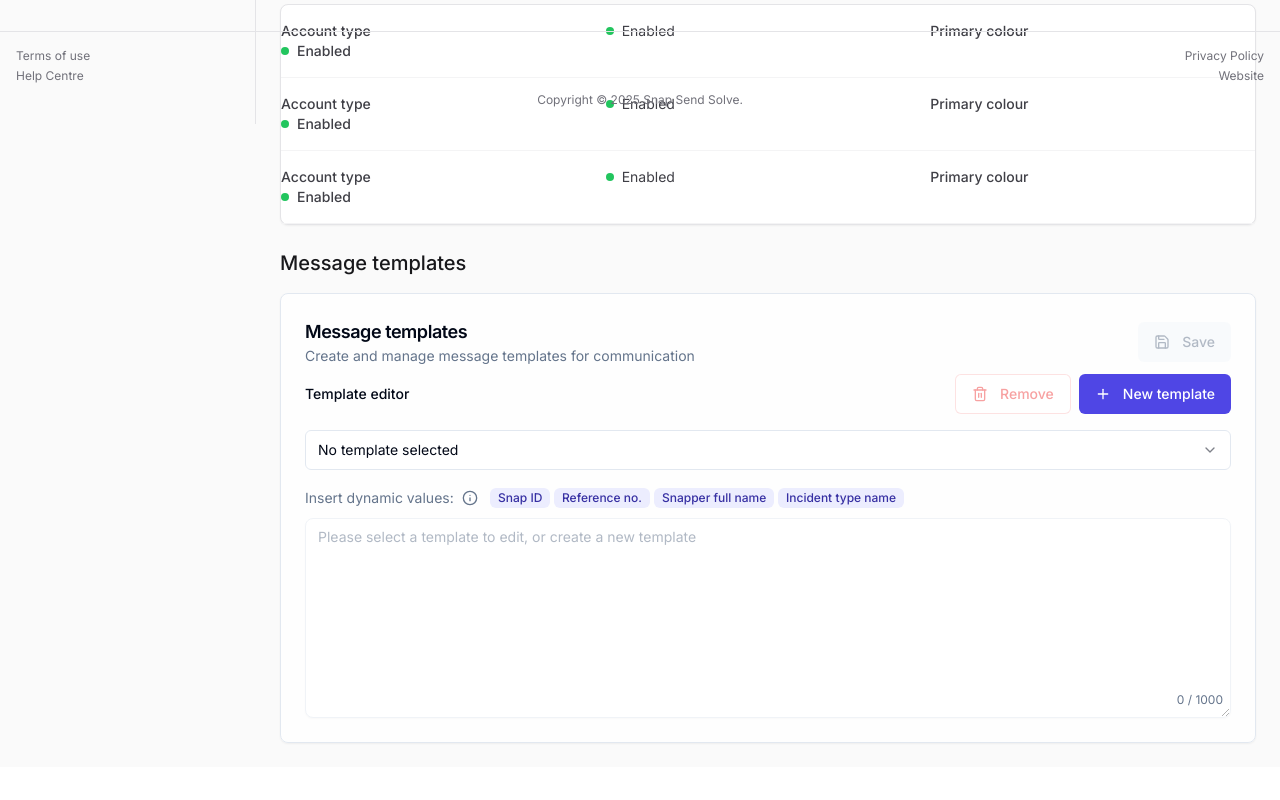
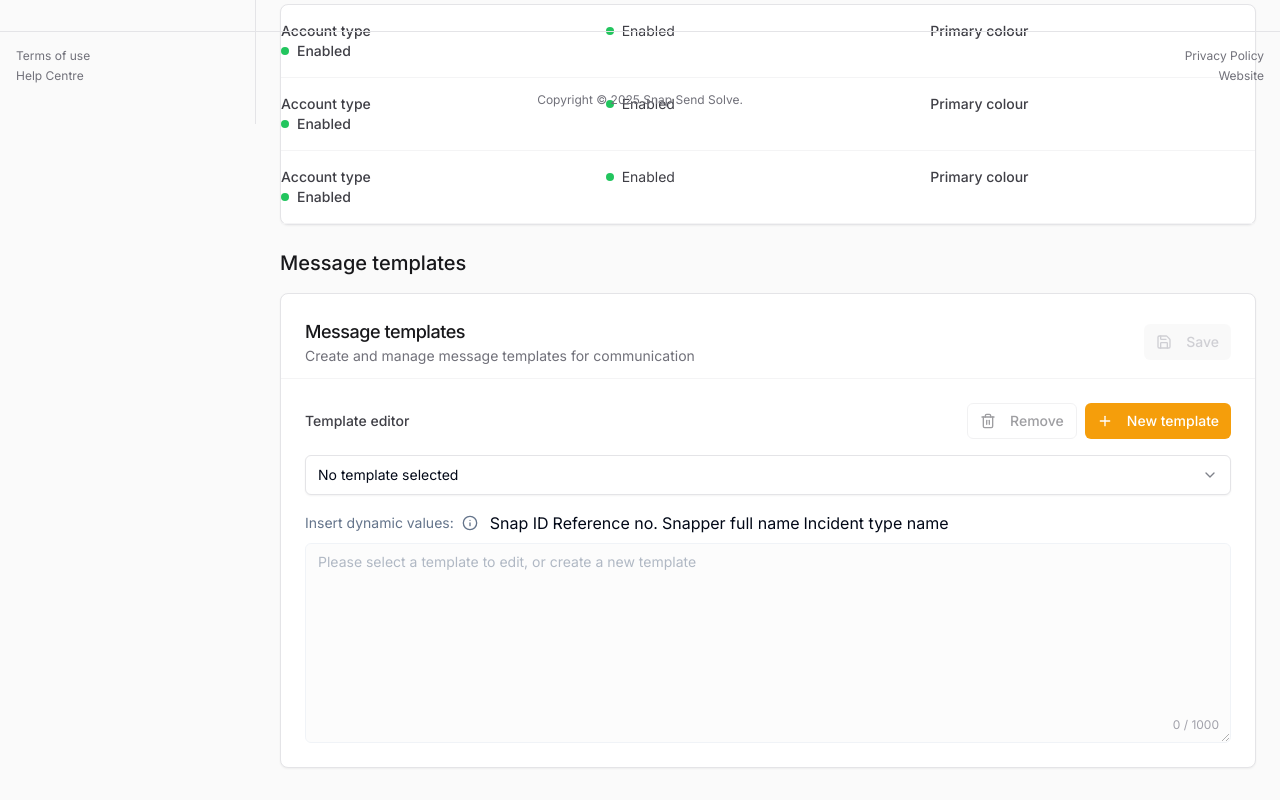
Before and after one commit to avipanethsnapsendsolve/snapper-template-hub, a React (Vite) app: page / in a window 1280 px wide. Shown: the part 676-1476 px from the top of the page. Before the commit the page ends 1443 px from the top, so only its background shows below. Built offline with nearby package versions, Linux system fonts and the light colour scheme.

Commit message:
Update UI to match Figma
Update the user interface to better align with the designs provided in Figma.

```diff
--- a/src/components/templates/TemplateCreateModal.tsx
+++ b/src/components/templates/TemplateCreateModal.tsx
@@ -53,21 +53,22 @@ export function TemplateCreateModal() {
     <Dialog open={open} onOpenChange={handleOpenChange}>
       <DialogTrigger asChild>
         <Button
-          className="bg-snapper-600 hover:bg-snapper-700 text-white transition-colors"
+          className="bg-amber-500 hover:bg-amber-600 text-white transition-colors"
+          size="sm"
         >
-          <Plus className="w-4 h-4 mr-1" /> New template
+          <Plus className="w-4 h-4 mr-1.5" /> New template
         </Button>
       </DialogTrigger>
-      <DialogContent className="sm:max-w-[500px] bg-white/90 backdrop-blur-lg border-border animate-fade-in">
+      <DialogContent className="sm:max-w-[500px] bg-white border-zinc-200">
         <DialogHeader>
-          <DialogTitle className="text-xl font-medium">Create New Template</DialogTitle>
-          <DialogDescription className="text-muted-foreground">
+          <DialogTitle className="text-xl font-medium text-zinc-900">Create New Template</DialogTitle>
+          <DialogDescription className="text-zinc-500 text-sm">
             Fill out the form below to create a new message template.
           </DialogDescription>
         </DialogHeader>
         <div className="space-y-4 py-4">
           <div className="space-y-2">
-            <Label htmlFor="name">
+            <Label htmlFor="name" className="text-zinc-700">
               Template Name <span className="text-destructive">*</span>
             </Label>
             <Input
@@ -78,7 +79,7 @@ export function TemplateCreateModal() {
                 if (e.target.value.trim()) setNameError("");
               }}
               placeholder="Enter template name"
-              className={nameError ? "border-destructive" : ""}
+              className={`border-zinc-200 ${nameError ? "border-destructive" : ""}`}
               maxLength={100}
             />
             {nameError && (
@@ -87,16 +88,16 @@ export function TemplateCreateModal() {
           </div>
 
           <div className="space-y-2">
-            <Label htmlFor="content">Template Message</Label>
+            <Label htmlFor="content" className="text-zinc-700">Template Message</Label>
             <Textarea
               id="content"
               value={content}
               onChange={(e) => setContent(e.target.value)}
               placeholder="Enter template content"
-              className="min-h-[150px] resize-y"
+              className="min-h-[150px] resize-y border-zinc-200"
               maxLength={1000}
             />
-            <p className="text-xs text-muted-foreground">
+            <p className="text-xs text-zinc-500 text-right">
               {content.length}/1000 characters
             </p>
           </div>
@@ -106,14 +107,14 @@ export function TemplateCreateModal() {
             type="button"
             variant="outline"
             onClick={() => setOpen(false)}
-            className="border-border"
+            className="border-zinc-200 text-zinc-700"
           >
             Cancel
           </Button>
           <Button
             type="button"
             onClick={handleCreate}
-            className="bg-snapper-600 hover:bg-snapper-700 text-white transition-colors"
+            className="bg-amber-500 hover:bg-amber-600 text-white transition-colors"
           >
             Create
           </Button>
--- a/src/components/templates/TemplateDeleteDialog.tsx
+++ b/src/components/templates/TemplateDeleteDialog.tsx
@@ -31,24 +31,25 @@ export function TemplateDeleteDialog() {
       <AlertDialogTrigger asChild>
         <Button
           variant="outline"
-          className="border-destructive/30 text-destructive hover:bg-destructive/10 hover:text-destructive hover:border-destructive transition-colors"
+          className="border-zinc-200 text-zinc-700 hover:bg-zinc-50 hover:text-zinc-900 hover:border-zinc-300"
           disabled={!selectedTemplate}
+          size="sm"
         >
-          <Trash2 className="w-4 h-4 mr-1" /> Remove
+          <Trash2 className="w-4 h-4 mr-1.5" /> Remove
         </Button>
       </AlertDialogTrigger>
-      <AlertDialogContent className="bg-white/95 backdrop-blur-md animate-scale-in">
+      <AlertDialogContent className="bg-white border-zinc-200">
         <AlertDialogHeader>
-          <AlertDialogTitle>Delete Template</AlertDialogTitle>
-          <AlertDialogDescription>
+          <AlertDialogTitle className="text-lg font-medium text-zinc-900">Delete Template</AlertDialogTitle>
+          <AlertDialogDescription className="text-zinc-500 text-sm">
             Are you sure you want to delete the template "{selectedTemplate?.name}"? This action cannot be undone.
           </AlertDialogDescription>
         </AlertDialogHeader>
         <AlertDialogFooter>
-          <AlertDialogCancel className="border-border">Cancel</AlertDialogCancel>
+          <AlertDialogCancel className="border-zinc-200 text-zinc-700">Cancel</AlertDialogCancel>
           <AlertDialogAction
             onClick={handleDelete}
-            className="bg-destructive hover:bg-destructive/90 text-destructive-foreground transition-colors"
+            className="bg-destructive hover:bg-destructive/90 text-white"
           >
             Confirm Remove
           </AlertDialogAction>
--- a/src/components/templates/TemplateEditor.tsx
+++ b/src/components/templates/TemplateEditor.tsx
@@ -28,9 +28,9 @@ export function TemplateEditor({ maxLength = 1000 }: TemplateEditorProps) {
   };
 
   const getCharCountClassname = () => {
-    if (charCount >= maxLength) return "limit-reached";
-    if (charCount >= maxLength * 0.9) return "limit-approaching";
-    return "";
+    if (charCount >= maxLength) return "text-destructive font-medium";
+    if (charCount >= maxLength * 0.9) return "text-amber-500 font-medium";
+    return "text-zinc-400";
   };
 
   return (
@@ -44,12 +44,16 @@ export function TemplateEditor({ maxLength = 1000 }: TemplateEditorProps) {
           onChange={handleChange}
           placeholder="Please select a template to edit, or create a new template"
           disabled={!selectedTemplate}
-          className={`min-h-[200px] resize-y template-editor ${!selectedTemplate ? 'opacity-75' : ''}`}
+          className={`min-h-[200px] resize-y rounded-md border ${
+            !selectedTemplate ? 'bg-zinc-50 text-zinc-400' : 'bg-white'
+          } ${
+            selectedTemplate ? 'focus-visible:ring-amber-500 focus-visible:border-amber-500' : ''
+          }`}
           maxLength={maxLength}
         />
 
-        <div className="absolute bottom-2 right-2">
-          <span className={`character-count ${getCharCountClassname()}`}>
+        <div className="absolute bottom-2 right-3">
+          <span className={`text-xs ${getCharCountClassname()}`}>
             {charCount} / {maxLength}
           </span>
         </div>
--- a/src/components/templates/TemplateManager.tsx
+++ b/src/components/templates/TemplateManager.tsx
@@ -1,6 +1,6 @@
 
 import React from "react";
-import { Card, CardContent, CardHeader, CardTitle, CardDescription, CardFooter } from "@/components/ui/card";
+import { Card, CardContent, CardHeader, CardTitle, CardDescription } from "@/components/ui/card";
 import { Button } from "@/components/ui/button";
 import { Save } from "lucide-react";
 import { TemplateSelector } from "./TemplateSelector";
@@ -13,12 +13,12 @@ export function TemplateManager() {
   const { saveTemplate, isDirty, selectedTemplate } = useTemplates();
 
   return (
-    <Card className="shadow-sm border-border bg-white/80 backdrop-blur-sm w-full animate-fade-in">
-      <CardHeader className="pb-2">
+    <Card className="shadow-sm border-zinc-200 bg-white w-full">
+      <CardHeader className="pb-3 border-b border-zinc-100">
         <div className="flex justify-between items-center">
           <div>
-            <CardTitle className="text-lg">Message templates</CardTitle>
-            <CardDescription>
+            <CardTitle className="text-lg font-medium text-zinc-900">Message templates</CardTitle>
+            <CardDescription className="text-zinc-500 text-sm">
               Create and manage message templates for communication
             </CardDescription>
           </div>
@@ -29,21 +29,22 @@ export function TemplateManager() {
               disabled={!isDirty}
               className={`transition-all ${
                 isDirty
-                  ? "bg-snapper-600 hover:bg-snapper-700 text-white"
-                  : "bg-muted text-muted-foreground"
+                  ? "bg-amber-500 hover:bg-amber-600 text-white"
+                  : "bg-zinc-100 text-zinc-400"
               }`}
+              size="sm"
             >
-              <Save className="w-4 h-4 mr-1" /> Save
+              <Save className="w-4 h-4 mr-1.5" /> Save
             </Button>
           </div>
         </div>
       </CardHeader>
 
-      <CardContent>
+      <CardContent className="p-6">
         <div className="grid grid-cols-1 gap-4">
           <div className="flex flex-col space-y-4">
             <div className="flex justify-between items-center">
-              <div className="text-sm font-medium">Template editor</div>
+              <div className="text-sm font-medium text-zinc-700">Template editor</div>
               <div className="flex space-x-2">
                 <TemplateDeleteDialog />
                 <TemplateCreateModal />
--- a/src/index.css
+++ b/src/index.css
@@ -107,39 +107,52 @@
   }
 
   ::-webkit-scrollbar-thumb {
-    @apply bg-muted-foreground/30 rounded-full;
+    @apply bg-zinc-300 rounded-full;
   }
 
   ::-webkit-scrollbar-thumb:hover {
-    @apply bg-muted-foreground/50;
-  }
-
-  /* Glassmorphism elements */
-  .glass {
-    @apply bg-white/70 backdrop-blur-lg border border-white/20 shadow-sm;
-  }
-
-  .glass-dark {
-    @apply bg-black/70 backdrop-blur-lg border border-white/10 shadow-sm;
+    @apply bg-zinc-400;
   }
 
   /* Text selection */
   ::selection {
-    @apply bg-snapper-200 text-snapper-800;
+    @apply bg-amber-100 text-amber-900;
   }
+}
 
-  /* Custom animations */
-  .animate-in {
-    animation: fadeIn 0.3s ease forwards;
+/* Template editor specific styles */
+.template-editor {
+  @apply rounded-md border border-zinc-200 bg-white transition-all duration-200;
+}
+
+.template-editor:focus-within {
+  @apply shadow-sm border-amber-500 ring-1 ring-amber-500;
+}
+
+.character-count {
+  @apply text-xs text-zinc-400 transition-all duration-200;
+}
+
+.character-count.limit-approaching {
+  @apply text-amber-500;
+}
+
+.character-count.limit-reached {
+  @apply text-destructive;
+}
+
+/* Dynamic value insertion animation */
+@keyframes valueInserted {
+  0% {
+    background-color: rgba(245, 158, 11, 0.2);
   }
+  100% {
+    background-color: transparent;
+  }
+}
 
-  .animate-out {
-    animation: fadeOut 0.2s ease forwards;
-  }
-
-  .dynamic-tag {
-    @apply inline-flex items-center justify-center px-2 py-0.5 text-xs font-medium rounded-md bg-snapper-100 text-snapper-800 cursor-pointer hover:bg-snapper-200 transition-colors;
-  }
+.value-inserted {
+  animation: valueInserted 1.5s ease-out forwards;
 }
 
 /* Define transitions for page changes */
@@ -162,38 +175,3 @@
   opacity: 0;
   transition: opacity 300ms;
 }
-
-/* Template editor specific styles */
-.template-editor {
-  @apply rounded-lg border border-border bg-card text-card-foreground shadow-sm transition-all duration-200;
-}
-
-.template-editor:focus-within {
-  @apply shadow-md border-snapper-300;
-}
-
-.character-count {
-  @apply text-xs text-muted-foreground transition-all duration-200;
-}
-
-.character-count.limit-approaching {
-  @apply text-amber-500;
-}
-
-.character-count.limit-reached {
-  @apply text-destructive;
-}
-
-/* Dynamic value insertion animation */
-@keyframes valueInserted {
-  0% {
-    background-color: rgba(79, 70, 229, 0.2);
-  }
-  100% {
-    background-color: transparent;
-  }
-}
-
-.value-inserted {
-  animation: valueInserted 1.5s ease-out forwards;
-}
--- a/src/pages/Index.tsx
+++ b/src/pages/Index.tsx
@@ -21,7 +21,7 @@ const Index = () => {
           <div className="max-w-6xl mx-auto">
             <AuthorityDetails />
 
-            <div className="px-6 pb-6">
+            <div className="px-6 pb-8">
               <h2 className="text-xl font-medium text-zinc-900 mb-4">Message templates</h2>
               <TemplateProvider>
                 <TemplateManager />
@@ -32,6 +32,6 @@ const Index = () => {
       </div>
     </div>
   );
-};
+}
 
 export default Index;
```
Also changed, not shown: src/components/templates/TemplateSelector.tsx (+7 -9 lines).
